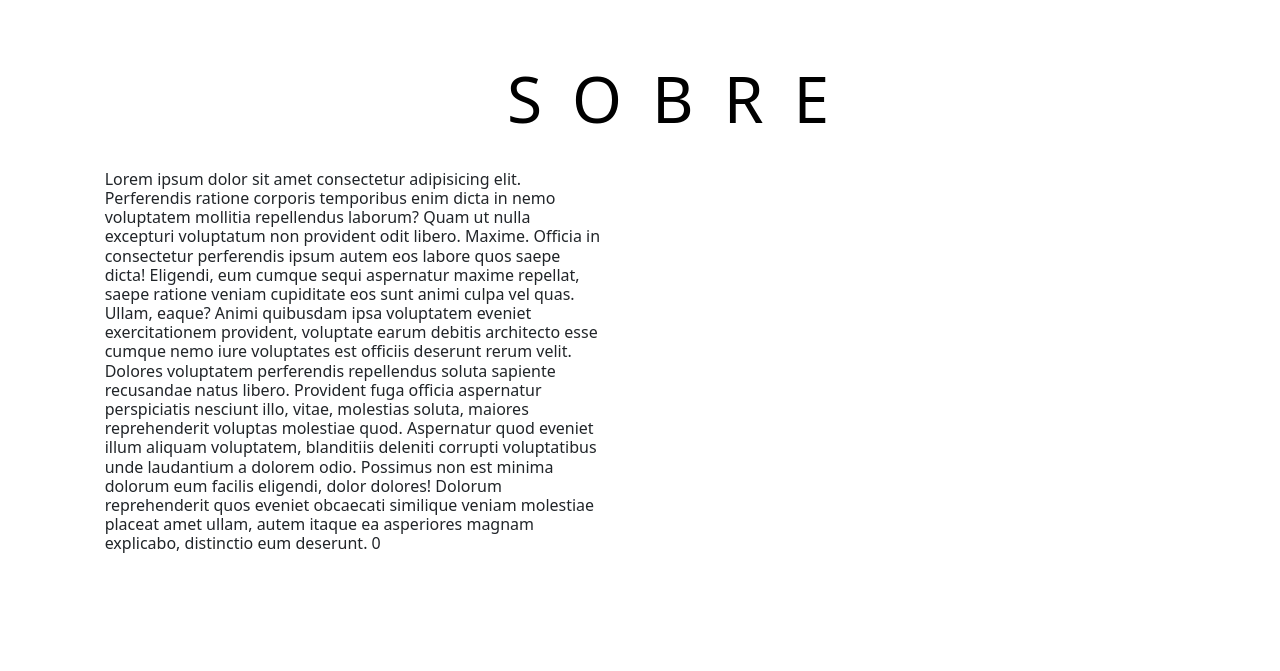
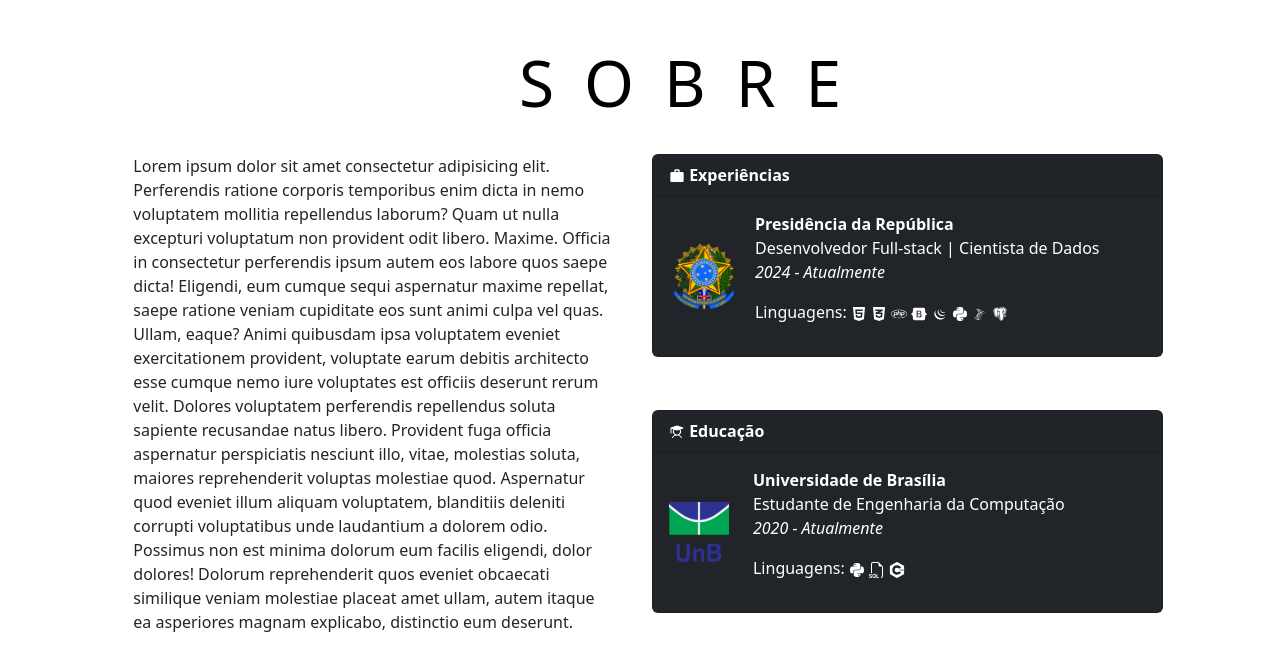
Before and after one commit to Tiagonuness/my-portfolio, a React (Vite) app: page / in a window 1280 px wide. Shown: the part 987-1658 px from the top of the page. Before the commit the page ends 1549 px from the top, so only its background shows below. Built offline with nearby package versions, Linux system fonts and the light colour scheme.

Commit message:
about 80%

```diff
--- a/src/pages/Home/sections/About/About.css
+++ b/src/pages/Home/sections/About/About.css
@@ -1,3 +1,4 @@
+/* About.css */
 * {
     margin: 0;
     padding: 0;
@@ -5,6 +6,7 @@
 
 .aboutSction {
     background-color: white;
+    padding: 2rem;
 }
 
 .verticalTitulo {
@@ -12,6 +14,7 @@
     color: #000000;
     letter-spacing: 30px;
     margin-left: 110px;
+    position: relative;
 }
 
 .verticalTitulo::after {
@@ -23,3 +26,13 @@
     opacity: 0.3;
     z-index: -1;
 }
+
+.card {
+    border: none;
+    border-radius: 0;
+}
+
+.card-header {
+    background-color: #333;
+    font-weight: bold;
+}
--- a/src/pages/Home/sections/About/About.tsx
+++ b/src/pages/Home/sections/About/About.tsx
@@ -1,27 +1,80 @@
-import "./About.css";
-import logoUnB from "../../../../../public/logoUnB.png";
-import logoPresidencia from "../../../../../public/brasaooficialcolorido.png";
+import React from 'react';
+import './About.css';
+import { MdOutlineWork } from "react-icons/md";
+import { PiStudentFill } from "react-icons/pi";
+import { FaPython, FaHtml5, FaCss3Alt, FaBootstrap, FaPhp, FaFileExcel} from "react-icons/fa";
+import { DiMsqlServer, DiJqueryLogo } from "react-icons/di";
+import { BiLogoPostgresql } from "react-icons/bi";
+import { BsFiletypeSql } from "react-icons/bs";
+import { SiCplusplus } from "react-icons/si";
+import  logoPresidencia  from "../../../../../public/brasaooficialcolorido.png";
+import  logoUnB  from "../../../../../public/logoUnB.png";
 
-const About = () => {
+interface AboutProps {}
+
+const About: React.FC<AboutProps> = () => {
   return (
-      <div id="aboutSection" className="col-lg-12 aboutSction">
-        <div className="row col-lg-12">
-          <div id="tituloSobre" className="col-lg-12 d-flex justify-content-center  ">
-            <h2 className="text-center verticalTitulo mt-5" data-shadow="SOBRE">SOBRE</h2>
+    <div id="aboutSection" className="aboutSction">
+      <div className="row">
+        <div id="tituloSobre" className="col-lg-12 d-flex justify-content-center">
+          <h2 className="text-center verticalTitulo" data-shadow="SOBRE">SOBRE</h2>
         </div>
         <div className="row col-lg-12 mt-4">
           <div className="col-lg-1"></div>
           <div className="col-lg-5" id="descricao">
-              <h6>
+            <p>
               Lorem ipsum dolor sit amet consectetur adipisicing elit. Perferendis ratione corporis temporibus enim dicta in nemo voluptatem mollitia repellendus laborum? Quam ut nulla excepturi voluptatum non provident odit libero. Maxime.
               Officia in consectetur perferendis ipsum autem eos labore quos saepe dicta! Eligendi, eum cumque sequi aspernatur maxime repellat, saepe ratione veniam cupiditate eos sunt animi culpa vel quas. Ullam, eaque?
               Animi quibusdam ipsa voluptatem eveniet exercitationem provident, voluptate earum debitis architecto esse cumque nemo iure voluptates est officiis deserunt rerum velit. Dolores voluptatem perferendis repellendus soluta sapiente recusandae natus libero.
               Provident fuga officia aspernatur perspiciatis nesciunt illo, vitae, molestias soluta, maiores reprehenderit voluptas molestiae quod. Aspernatur quod eveniet illum aliquam voluptatem, blanditiis deleniti corrupti voluptatibus unde laudantium a dolorem odio.
               Possimus non est minima dolorum eum facilis eligendi, dolor dolores! Dolorum reprehenderit quos eveniet obcaecati similique veniam molestiae placeat amet ullam, autem itaque ea asperiores magnam explicabo, distinctio eum deserunt.
-           0  </h6>
+            </p>
           </div>
-            <div className="col-lg-6" id="carreira">
-
+          <div className="col-lg-6 d-flex justify-content-center" id="carreira">
+            <div className="row col-lg-12">
+              <div className="col-lg-11">
+                <div className="card bg-dark text-white">
+                <div className="card-header"><MdOutlineWork /> Experiências</div>
+                  <div className="card-body">
+                    <div className="d-flex align-items-center">
+                      <img
+                        src={logoPresidencia}
+                        alt="Logo da Empresa"
+                        title='Presidência da Reúplica'
+                        className="me-3"
+                        style={{ width: '70px', height: '70px', borderRadius: '50%' }}/>
+                      <div>
+                        <p className="card-text mb-0"><b>Presidência da República</b></p>
+                        <p className='card-text mb-0'>Desenvolvedor Full-stack | Cientista de Dados</p>
+                        <p className='card-text'><i>2024 - Atualmente</i></p>
+                        <p>Linguagens: <FaHtml5 title='HTML'/> <FaCss3Alt title='CSS'/> <FaPhp title='PHP'/> <FaBootstrap title='Framework Bootstrap'/> <DiJqueryLogo title='JQuery'/> <FaPython title='Python'/> <DiMsqlServer title='SQL Server'/> <BiLogoPostgresql title='Postgresql'/></p>
+                      </div>
+                    </div>
+                  </div>
+                </div>
+              </div>
+              <div className="col-lg-11 mt-3">
+                <div className="card bg-dark text-white">
+                  <div className="card-header"><PiStudentFill /> Educação</div>
+                  <div className="card-body">
+                    <div className="d-flex align-items-center">
+                      <img
+                        src={logoUnB}
+                        alt="Logo da Empresa"
+                        title='Universidade de Brasília'
+                        className="me-4"
+                        style={{ width: '60px', height: '60px', borderRadius: '0%' }}/>
+                      <div>
+                        <p className="card-text mb-0"><b>Universidade de Brasília</b></p>
+                        <p className='card-text mb-0'>Estudante de Engenharia da Computação</p>
+                        <p className='card-text'><i>2020 - Atualmente</i></p>
+                        <p>Linguagens: <FaPython title='Python'/> <BsFiletypeSql title='SQL Light'/> <SiCplusplus title='C++'/> </p>
+                      </div>
+                    </div>
+                  </div>
+                </div>
+              </div>
+            </div>
           </div>
         </div>
       </div>
```
Also changed, not shown: public/brasaooficialcolorido.png, public/logoUnB.png. Lines whose indentation alone changed are shown as unchanged.
